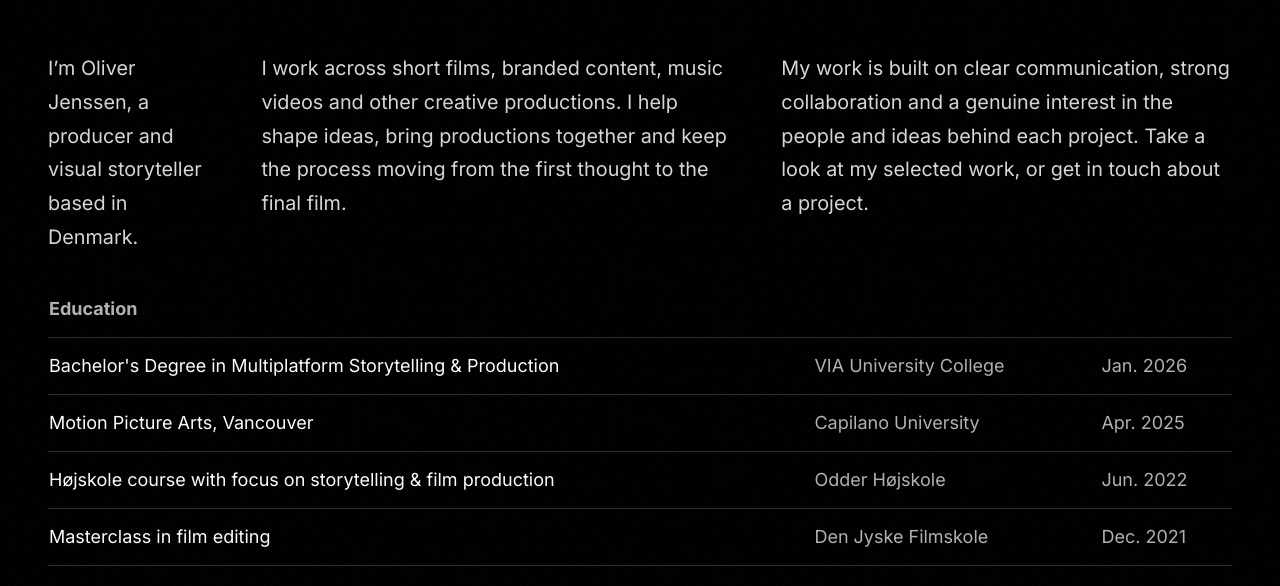
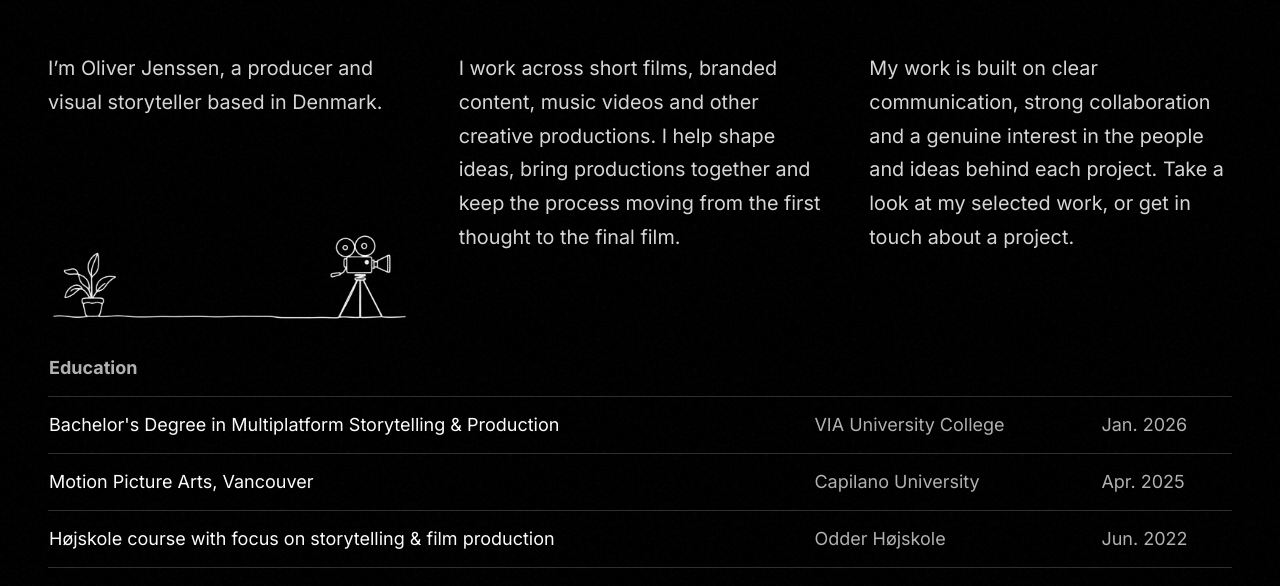
Before and after one commit to rawuvisuals/rawuvisuals.github.io, a plain HTML site: page about/index.html in a window 1280 px wide. Shown: the part 212-798 px from the top of the page. Drawn offline with Linux system fonts and the light colour scheme; a web font is replaced by a local one.

Commit message:
Add About page illustration

```diff
--- a/about/index.html
+++ b/about/index.html
@@ -26,7 +26,7 @@
     href="https://fonts.googleapis.com/css2?family=Big+Shoulders:opsz,wght@10..72,100..900&family=Geist+Mono:wght@100..900&family=Geist:wght@100..900&family=Inter:ital,opsz,wght@0,14..32,100..900;1,14..32,100..900&display=swap"
     rel="stylesheet"></noscript>
 
-  <link rel="stylesheet" href="../assets/style.css">
+  <link rel="stylesheet" href="../assets/style.css?v=about-grid-1">
 </head>
 
 <body class="fade-in">
@@ -40,7 +40,10 @@
     <main class="content">
       <h1 class="stagger-1">About Me</h1>
       <div class="content-flex">
-        <p class="stagger-2">I’m Oliver Jenssen, a producer and visual storyteller based in Denmark.</p>
+        <div class="about-intro-column">
+          <p class="stagger-2 about-intro">I’m Oliver Jenssen, a producer and visual storyteller based in Denmark.</p>
+          <img class="about-illustration" src="../assets/about-illustration.png" alt="Hand-drawn plant and film camera illustration">
+        </div>
         <p class="stagger-3">I work across short films, branded content, music videos and other creative productions. I help shape ideas, bring productions together and keep the process moving from the first thought to the final film.</p>
         <p class="stagger-4">My work is built on clear communication, strong collaboration and a genuine interest in the people and ideas behind each project. Take a look at my selected work, or get in touch about a project.</p>
       </div>
--- a/assets/style.css
+++ b/assets/style.css
@@ -646,14 +646,41 @@ only screen and (                min-resolution: 2dppx) {
 }
 
 .content-flex {
-  display: flex;
-  column-gap: 48px;
+  display: grid !important;
+  grid-template-columns: repeat(3, minmax(0, 1fr)) !important;
+  gap: 48px;
   line-height: 2rem;
+}
+
+.about-intro {
+  font-size: 1.5rem;
+  line-height: 1.45;
+}
+
+.about-intro-column {
+  min-width: 0;
+}
+
+.about-illustration {
+  width: 100%;
+  max-width: 520px;
+  margin-top: 2rem;
+  object-fit: contain;
+  align-self: end;
 }
 
 @media (max-width: 1024px) {
   .content-flex {
-    flex-direction: column;
+    grid-template-columns: 1fr !important;
+    gap: 0;
+  }
+
+  .about-intro {
+    font-size: 1.5rem;
+  }
+
+  .about-illustration {
+    display: none;
   }
 }
 
```
Also changed, not shown: assets/about-illustration.png (added).
